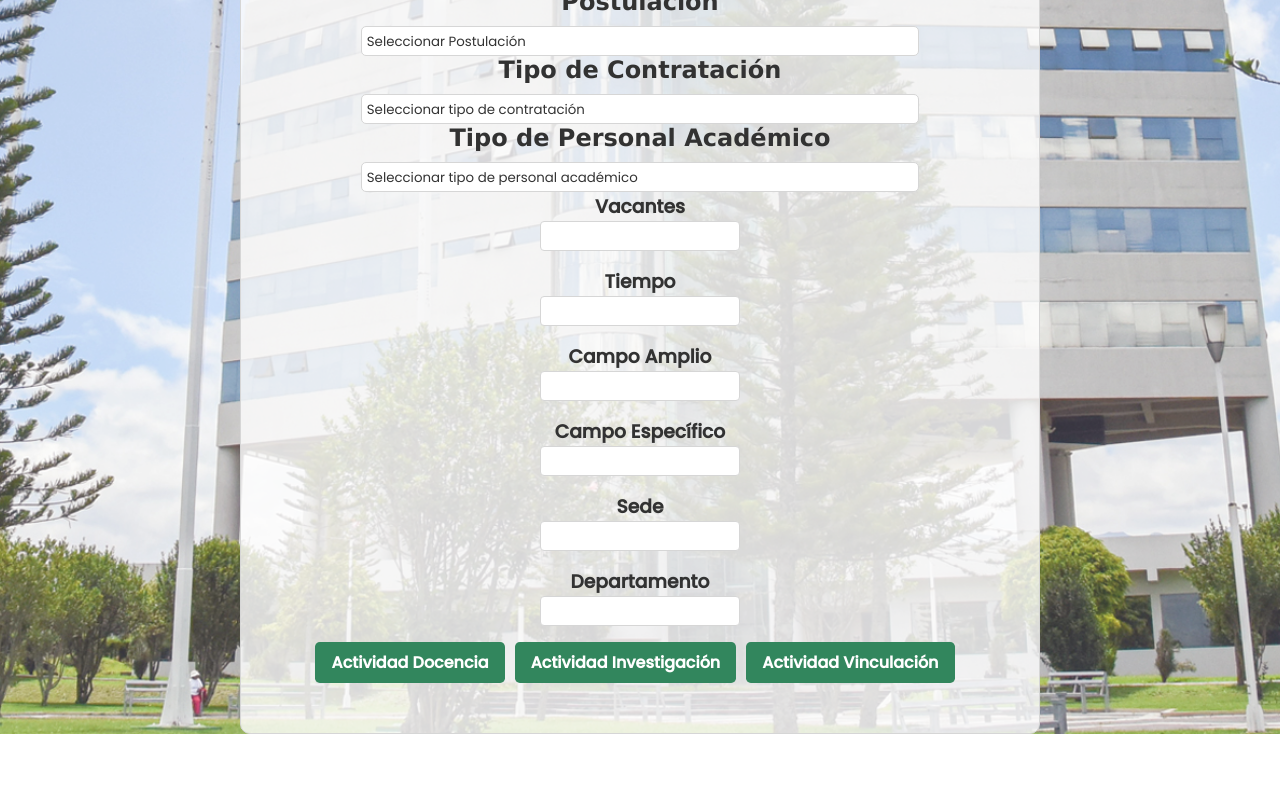
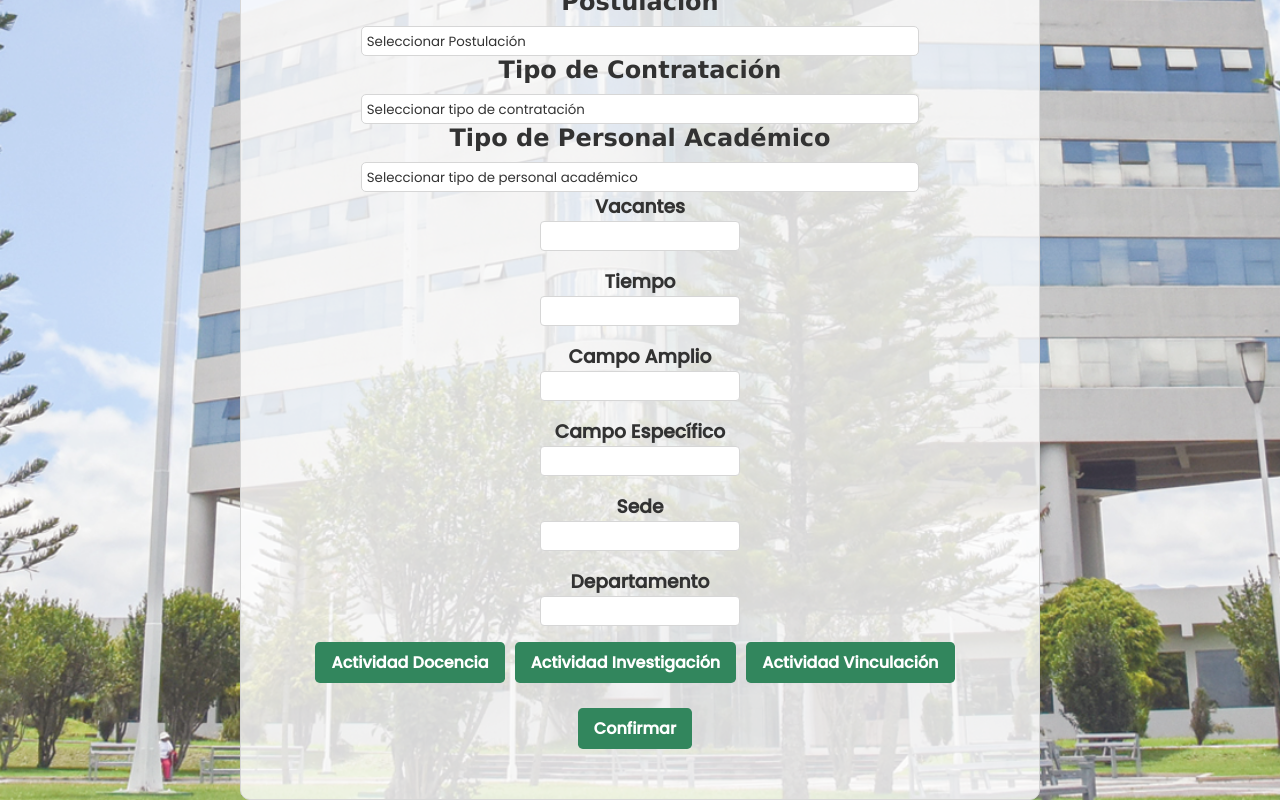
Before and after one commit to alissonclavijo/BaseDeDatosPostulacionesGrupo1, a React (Create React App) app in the folder client/: page /postulacion in a window 1280 px wide. Shown: the part 236-1036 px from the top of the page. Before the commit the page ends 970 px from the top, so only its background shows below. Built offline with nearby package versions, Linux system fonts and the light colour scheme.

Commit message:
upgrade postulation

```diff
--- a/client/src/routes/Postulacion.js
+++ b/client/src/routes/Postulacion.js
@@ -20,9 +20,18 @@ function Postulacion() {
   };
 
   const handleButtonClick = () => {
-    // Aquí puedes agregar la lógica que desees para el botón
-    // Por ejemplo, cambiar el color o realizar alguna acción específica
-    // En este ejemplo, solo cambiaremos el color del botón.
+    // Aquí puedes agregar la lógica para confirmar los campos
+    if (postulacionOption && contratacionOption && personalOption) {
+      const message = `Verifique los datos:\n\nTipo de contratación: ${contratacionOption}\nTipo de personal: ${personalOption}\n\nSolo puede postular una vez por concurso, verifique los datos antes de enviar.`;
+      window.alert(message);
+    } else {
+      alert("Por favor, completa todos los campos antes de confirmar.");
+    }
+  };
+
+  // Función que verifica si todos los campos están llenos
+  const areFieldsFilled = () => {
+    return postulacionOption && contratacionOption && personalOption;
   };
 
   return (
@@ -114,7 +123,7 @@ function Postulacion() {
 
           <button onClick={handleButtonClick}>Actividad Docencia</button>
           <button onClick={handleButtonClick}>Actividad Investigación</button>
-          <button onClick={handleButtonClick}>Actividad Vinculación</button>
+          <button onClick={handleButtonClick}>Actividad Vinculación</button><br/>
 
           {/*
           <h2>Botón desplegable para formatos de documentos</h2>
@@ -135,6 +144,10 @@ function Postulacion() {
             </select>
           </div>
          */}
+         <br/>
+          <button onClick={handleButtonClick} disabled={!areFieldsFilled()}>
+            Confirmar
+          </button>
         </div>
       </div>
     </>
```
